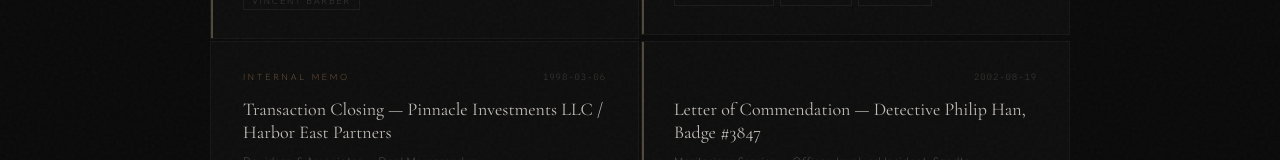
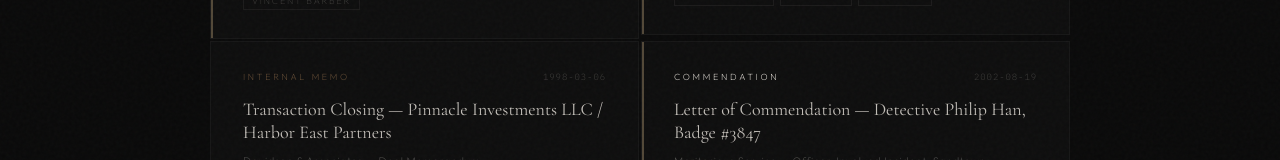
Before and after one commit to lerenyae/Civic-Noir-site, a Next.js app: page /the-record in a window 1280 px wide. Shown: the part 640-800 px from the top of the page. Built offline with nearby package versions, Linux system fonts and the light colour scheme.

Commit message:
commendation added

```diff
--- a/app/the-record/page.tsx
+++ b/app/the-record/page.tsx
@@ -10,6 +10,7 @@ const typeLabels: Record<RecordType, string> = {
   article: "Press",
   blotter: "Police Record",
   memo: "Internal Memo",
+  commendation: "Commendation",  // ← add this line
   evidence: "Evidence",
 };
 
```
